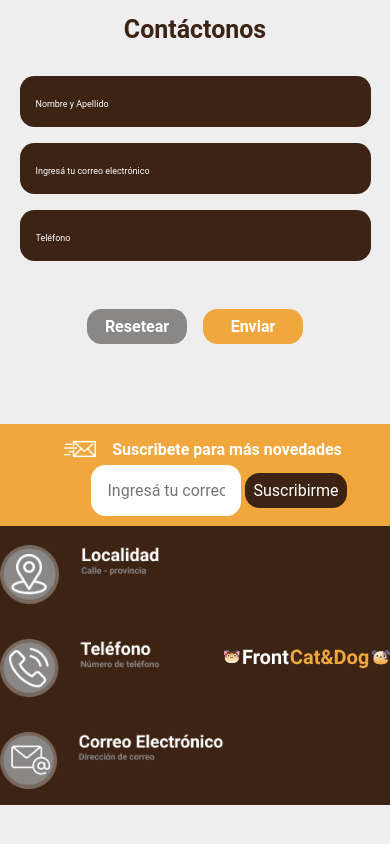
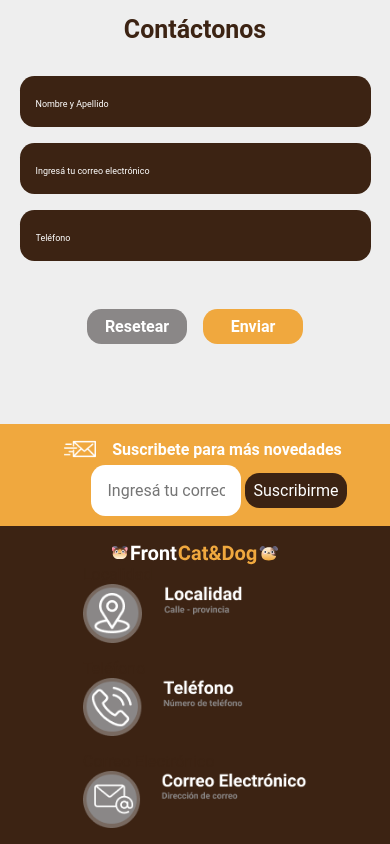
Before and after one commit to Melo453/petshop, a plain HTML site: page index.html in a window 390 px wide. Shown: the part 2135-2979 px from the top of the page. Before the commit the page ends 2940 px from the top, so only its background shows below. Drawn offline with Linux system fonts and the light colour scheme.

Commit message:
correcion footer

```diff
--- a/css/style.css
+++ b/css/style.css
@@ -1,7 +1,4 @@
-
 @import url(/imports/app.css);
-
-
 
 header{
     background: #F0A83E;
@@ -400,7 +397,6 @@ ul.show{
     .suscribe__input{
         width: 250px;
     }
-
 }
 
 
@@ -445,6 +441,10 @@ ul.show{
     }
     .suscribe__button{
         margin: 0;
+    }
+    .lugar{
+        flex-direction: column-reverse;
+        padding-top: 1rem;
     }
 }
 
```
